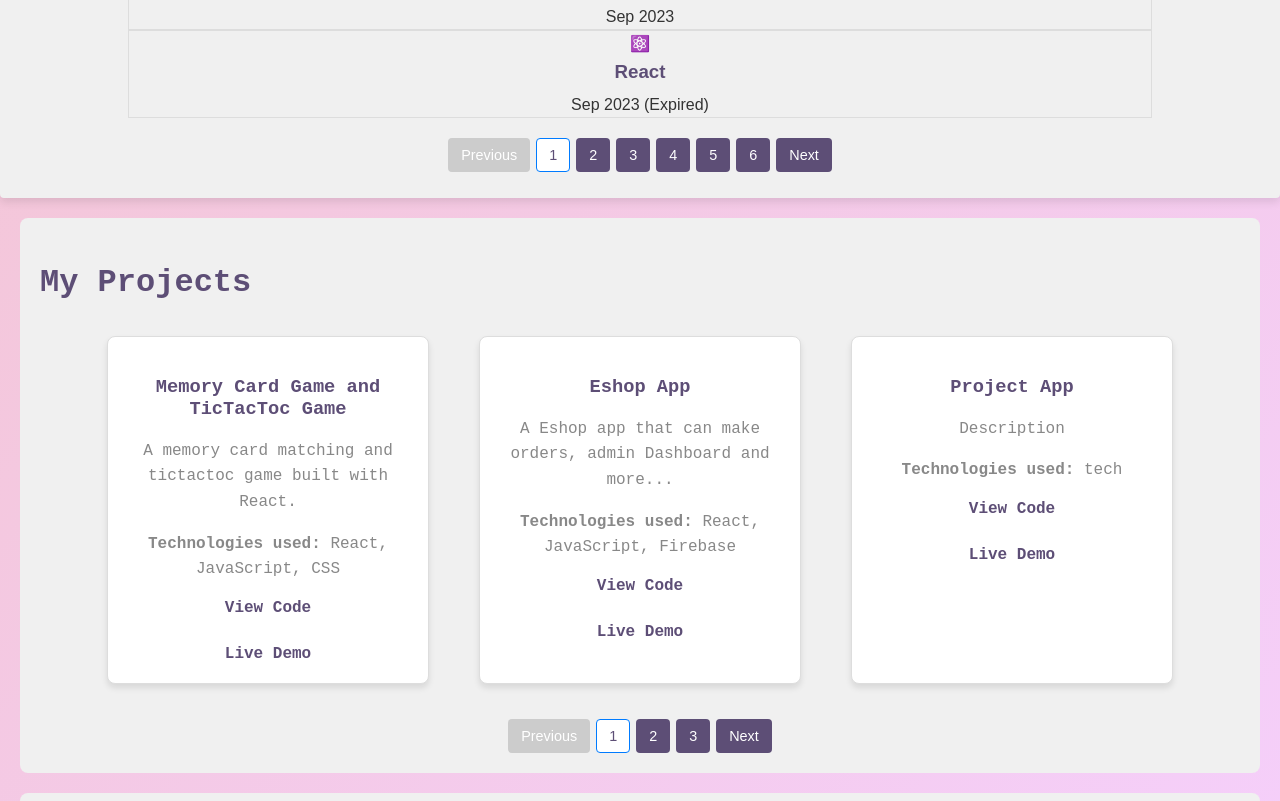
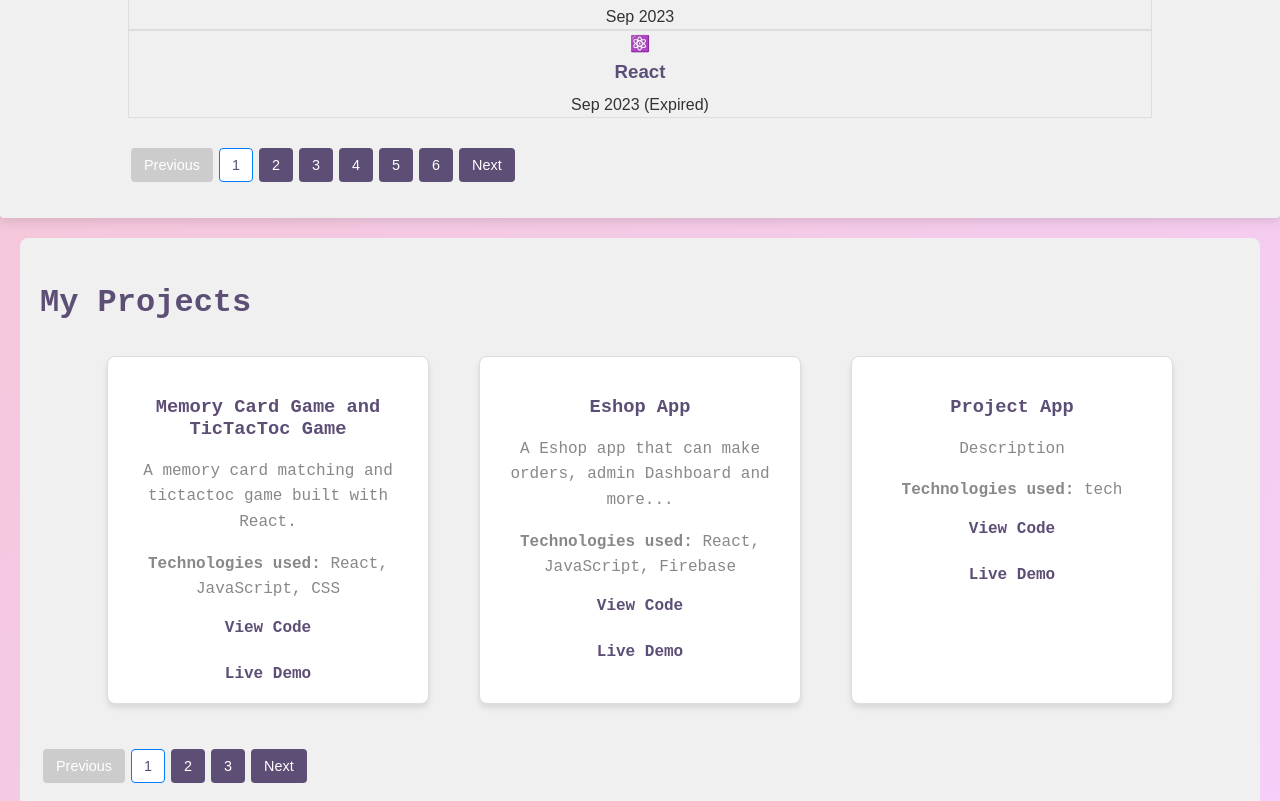
Before and after one commit to raniadrz/Portfolio, a React (Create React App) app: page / in a window 1280 px wide. Shown: the part 1420-2221 px from the top of the page. Built offline with nearby package versions, Linux system fonts and the light colour scheme.

Commit message:
pagination fixes on project and seminar

```diff
--- a/src/Components/Home.jsx
+++ b/src/Components/Home.jsx
@@ -1,14 +1,32 @@
-import React from 'react';
+import React, { useEffect, useState } from 'react';
 import '../Style/Home.css';
 import '../Style/Button.css';
+import loadingImage from './heart.gif';
 
 function Home() {
+  const [loading, setLoading] = useState(true);
+
+  useEffect(() => {
+    const timer = setTimeout(() => {
+      setLoading(false);
+    }, 3000); // 3 seconds loading time
+
+    return () => clearTimeout(timer);
+  }, []);
+
   return (
-    <section id="home" className="home">
-      <h1>Hi, I'm Ourania Ntrizi </h1>
-      <p>I'm a Junior React Developer with a passion for creating interactive web applications.</p>
-      <p>Welcome to my portfolio!</p>
-    </section>
+    <>
+      {loading && (
+        <div className="loading">
+          <img src={loadingImage} alt="Loading..." />
+        </div>
+      )}
+      <section id="home" className="home">
+        <h1>Hi, I'm Ourania Ntrizi </h1>
+        <p>I'm a Junior React Developer with a passion for creating interactive web applications.</p>
+        <p>Welcome to my portfolio!</p>
+      </section>
+    </>
   );
 }
 
--- a/src/Style/Home.css
+++ b/src/Style/Home.css
@@ -26,3 +26,27 @@
     transform: translateY(0);
   }
 }
+
+.loading {
+  position: fixed; /* Cover the entire viewport */
+  top: 0;
+  left: 0;
+  width: 100%;
+  height: 100%;
+  background-color: white; /* Background color during loading */
+  display: flex;
+  justify-content: center; /* Center the loading text */
+  align-items: center; /* Center the loading text */
+  z-index: 9999; /* Ensure it is on top of other content */
+  animation: fadeOut 3s forwards; /* Fade out after 3 seconds */
+}
+
+@keyframes fadeOut {
+  0% {
+    opacity: 1;
+  }
+  100% {
+    opacity: 0;
+    visibility: hidden; /* Hide after fading out */
+  }
+}
--- a/src/Style/Projects.css
+++ b/src/Style/Projects.css
@@ -30,9 +30,11 @@
 
 .pagination {
   display: flex; /* Use flexbox for alignment */
-  justify-content: center; /* Center the buttons horizontally */
+  justify-content: flex-start; /* Align buttons to the start */
   margin-top: 20px; /* Add some space above the pagination */
-  flex-wrap: wrap; /* Allow buttons to wrap on smaller screens */
+  flex-wrap: nowrap; /* Prevent wrapping of buttons */
+  overflow-x: auto; /* Enable horizontal scrolling */
+  padding: 10px 0; /* Add padding for better spacing */
 }
 
 .pagination button {
--- a/src/Style/Seminars.css
+++ b/src/Style/Seminars.css
@@ -39,9 +39,11 @@
 
   .pagination {
     display: flex; /* Use flexbox for alignment */
-    justify-content: center; /* Center the buttons horizontally */
+    justify-content: flex-start; /* Align buttons to the start */
     margin-top: 20px; /* Add some space above the pagination */
-    flex-wrap: wrap; /* Allow buttons to wrap on smaller screens */
+    flex-wrap: nowrap; /* Prevent wrapping of buttons */
+    overflow-x: auto; /* Enable horizontal scrolling */
+    padding: 10px 0; /* Add padding for better spacing */
   }
 
   .pagination button {
```
Also changed, not shown: src/Components/heart.gif (added).
